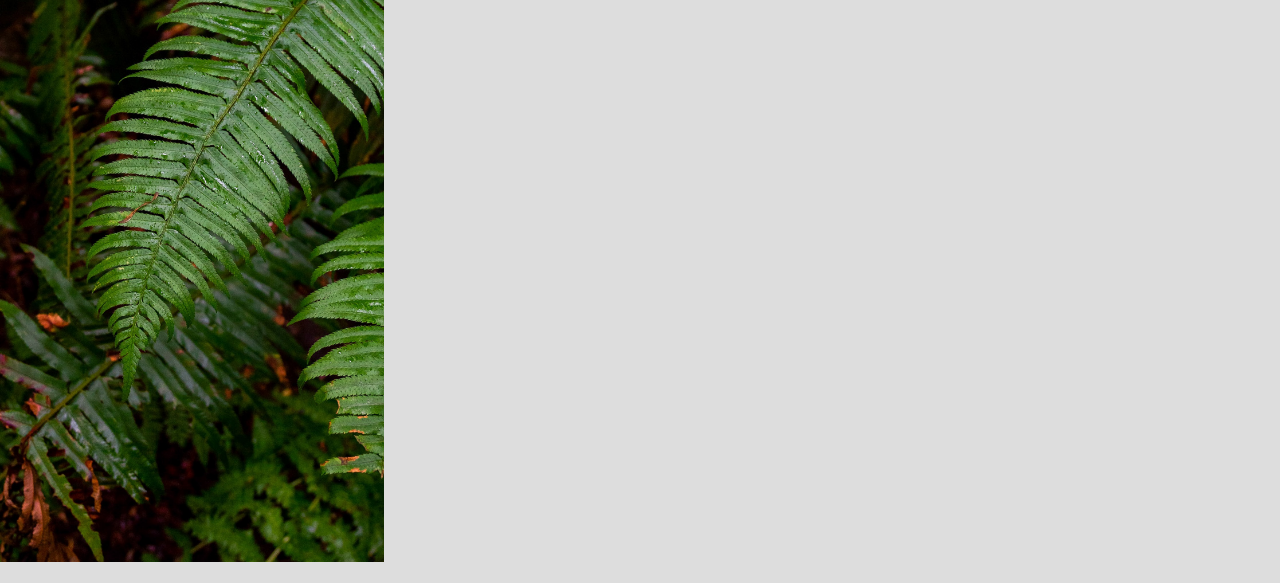
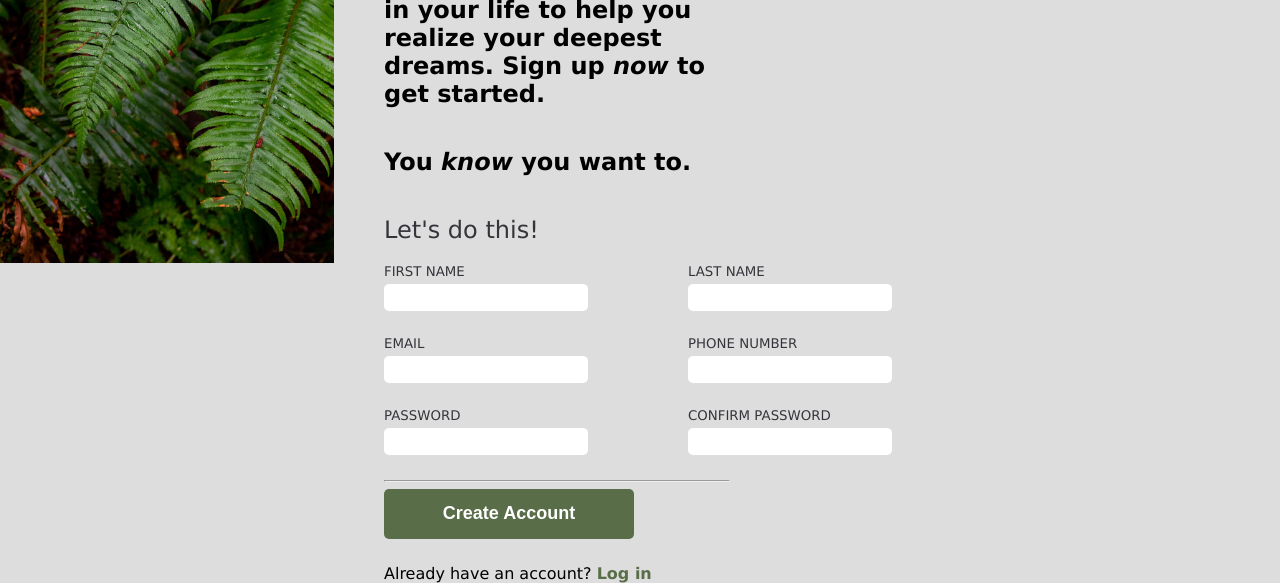
Before and after one commit to AyushGurg/basicSignupForm, a plain HTML site: page index.html in a window 1280 px wide. Shown: the part 238-821 px from the top of the page. Before the commit the page ends 800 px from the top, so only its background shows below. Drawn offline with Linux system fonts and the light colour scheme.

Commit message:
finish the layout, has bugs.

```diff
--- a/index.html
+++ b/index.html
@@ -20,25 +20,47 @@
     </div>
 
     <div id="rightSide">
-        <div>This is not a real online service! You know you need something like this in your life to help you realize your deepest dreams. Sign up now to get started.</div>
-        <div>You know you want to.</div>
+        <div class="topPara">This is not a real online service! You know you need something like this in your life to help you realize your deepest dreams. Sign up <i>now</i> to get started.</div>
+        <div class="botPara">You <i>know</i> you want to.</div>
 
 
-        <div>Let's do this!</div>
+        <div class="start">Let's do this!</div>
 
-        <form>
+        <form >
+            <div class="row">
+                <div class="eachInput">
                     <label for="firstname">FIRST NAME</label>
                     <input type="text" name="FIRST NAME" id="firstname">
+                </div>
+                <div class="eachInput">
                     <label for="lastname">LAST NAME</label>
                     <input type="text" name="LAST NAME" id="lastname">
+                </div>
+            </div>
+
+            <div class="row">
+                <div class="eachInput">
                     <label for="email">EMAIL</label>
                     <input type="text" name="EMAIL" id="email">
+                </div>
+                <div class="eachInput">
                     <label for="phoneno">PHONE NUMBER</label>
                     <input type="text" name="PHONE NUMBER" id="phoneno">
+                </div>
+            </div>
+
+            <div class="row">
+                <div class="eachInput">
                     <label for="password">PASSWORD</label>
                     <input type="password" name="PASSWORD" id="password">
+                </div>
+                <div class="eachInput">
                     <label for="passwordC">CONFIRM PASSWORD</label>
                     <input type="password" name="CONFIRM PASSWORD" id="passwordC">
+                </div>
+            </div>
+
+            <hr>
             <button>Create Account</button>
         </form>
 
--- a/style.css
+++ b/style.css
@@ -51,4 +51,71 @@ body{
 
 #rightSide {
     width: 70vw;
+    margin-left: 50px;
+    margin-top: 150px;
+    padding-right: 550px;
+    box-sizing: border-box;
+
+    font-family: 'Lucida Sans', 'Lucida Sans Regular', 'Lucida Grande', 'Lucida Sans Unicode', Geneva, Verdana, sans-serif;
 }
+
+.topPara,.botPara {
+    font-size: x-large;
+    font-weight: 900;
+    margin-bottom: 40px;
+}
+
+.row {
+    display: flex;
+    margin-bottom: 25px;
+}
+
+.eachInput {
+    display: flex;
+    flex-direction: column;
+    margin-right: 100px;
+}
+
+form, .start{
+    color: rgb(53, 52, 58);
+}
+
+.start {
+    font-size: x-large;
+    margin-bottom: 20px;
+}
+
+form {
+    font-size: smaller;
+    font-weight: 500;
+}
+label {
+    margin-bottom: 5px;
+}
+input  {
+    border: #E5E7EB;
+    width: 200px;
+    height: 25px;
+    border-radius: 5px;
+}
+input:focus {
+    outline-color: rgb(49, 96, 252);
+    outline-width: 1px;
+}
+button {
+    background-color: #596D48;
+    border-radius: 5px;
+    width: 250px;
+    height: 50px;
+    border: none;
+    color: white;
+    font-size: large;
+    font-weight: 700;
+    margin-bottom: 25px;
+}
+
+a {
+    color: #596D48;
+    text-decoration: none;
+    font-weight: bold;
+}
```
Lines whose indentation alone changed are shown as unchanged.
